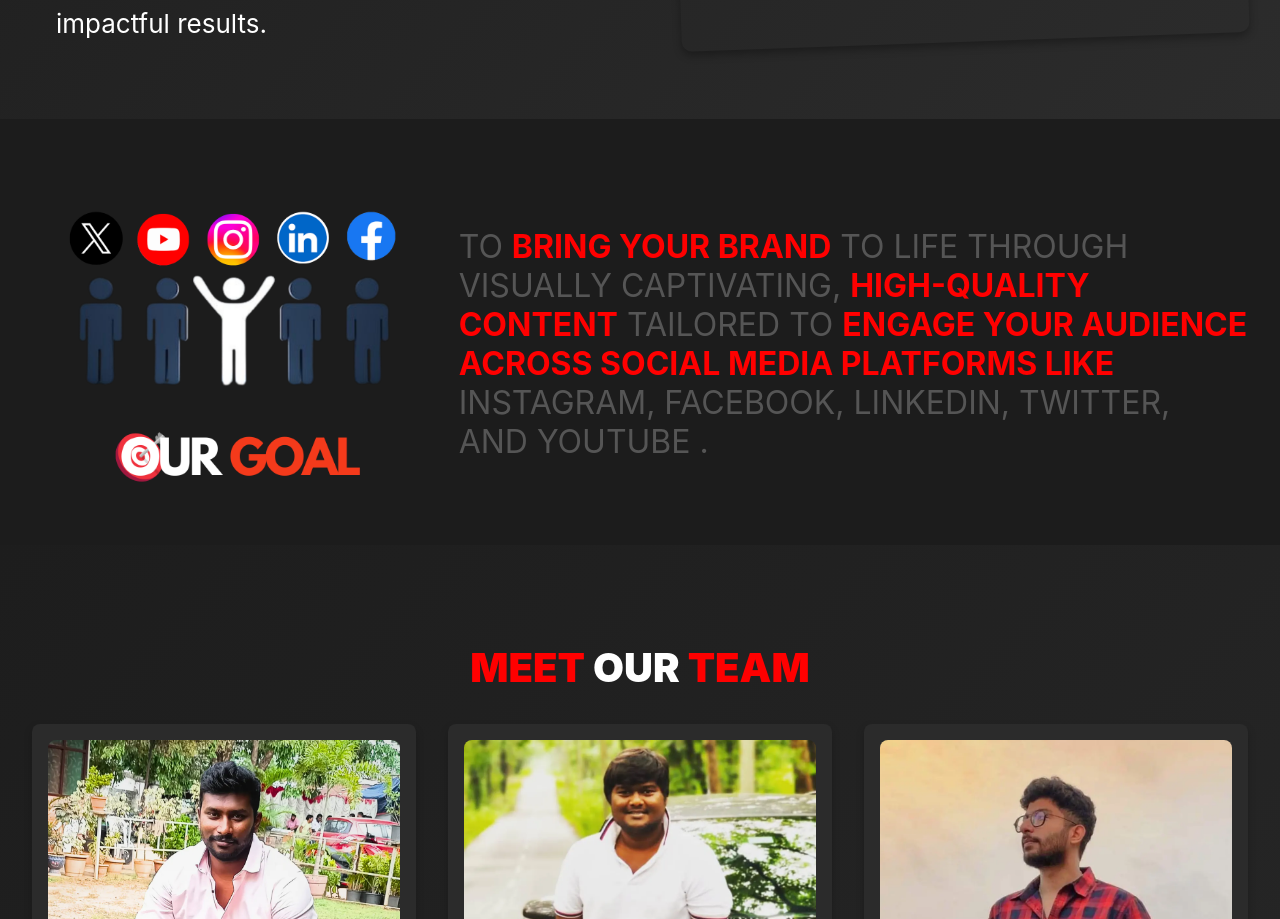
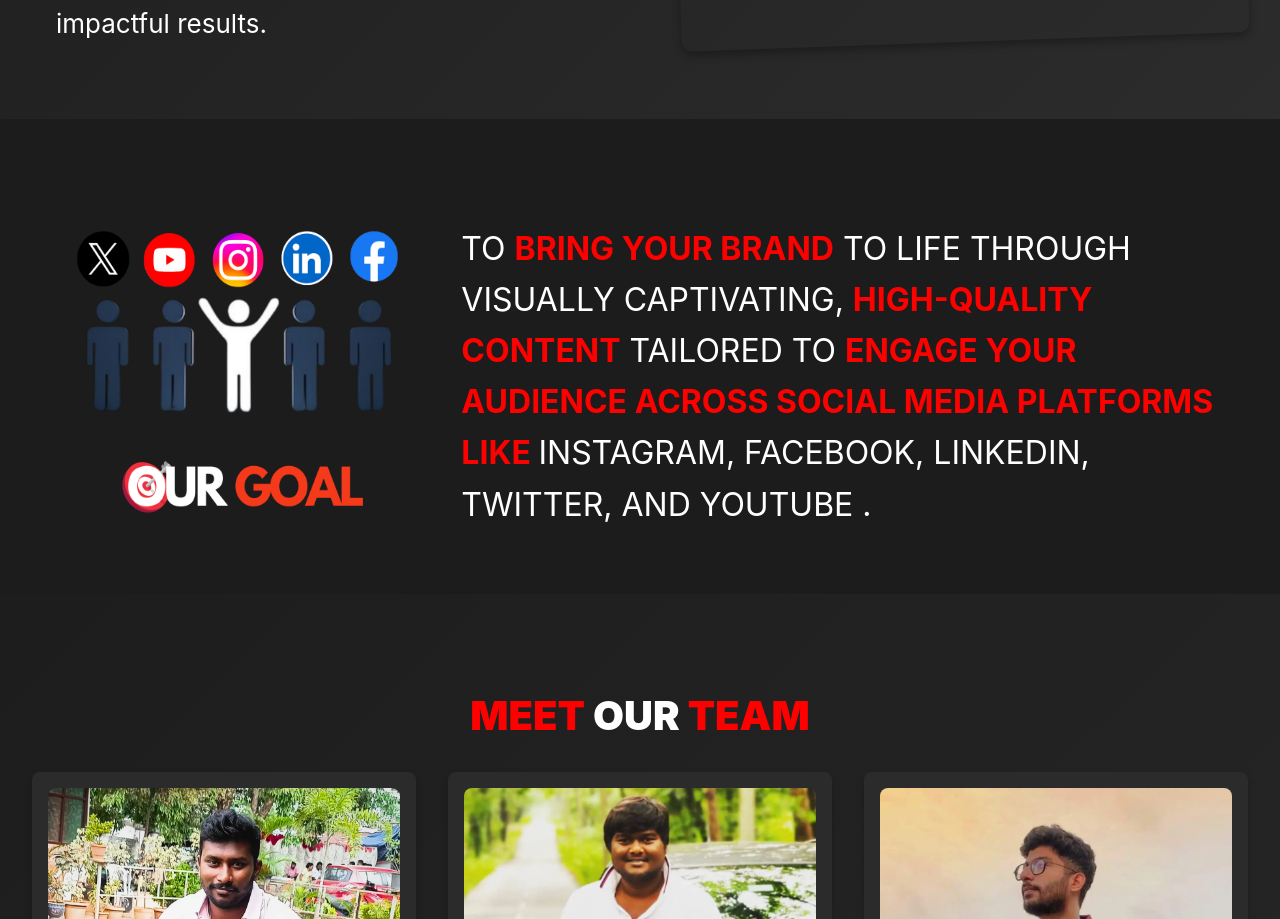
Before and after one commit to PiyushGogo/just-do-it, a React (Create React App) app in the folder just-do-it/: page / in a window 1280 px wide. Shown: the part 1051-1970 px from the top of the page. Built offline with nearby package versions, Linux system fonts and the light colour scheme.

Commit message:
goal page css fix

```diff
--- a/just-do-it/src/pages/GoalSection/GoalSection.css
+++ b/just-do-it/src/pages/GoalSection/GoalSection.css
@@ -3,14 +3,14 @@
     flex-wrap: wrap;
     align-items: center;
     justify-content: space-between;
-    padding: 1rem 2rem;
     background-color: #1c1c1c;
-    color: #ffffff;
-    /* border-radius: 12px; */
+
   }
   .goal-description{
     font-size: 2rem;
-    padding-top: 60px;
+    padding-top: 40px;
+    color: white;
+    line-height: 1.6;
   }
 
   .goal-content {
@@ -50,12 +50,13 @@
 
   /* Responsive styling */
   @media (max-width: 768px) {
-    .goal-section{
+    /* .goal-section{
         padding: 0rem 1rem;
-    }
+    } */
     .goal-description{
         font-size: 1rem;
         padding-top: 0px;
+
     }
     .goal-heading{
         display: none;
--- a/just-do-it/src/pages/GoalSection/GoalSection.jsx
+++ b/just-do-it/src/pages/GoalSection/GoalSection.jsx
@@ -4,12 +4,11 @@ import "./GoalSection.css"; // External CSS for styling
 const GoalSection = () => {
   return (
     <section className="goal-section">
-      <div className="goal-content">
+      <div className="goal-content sec">
         <div className="goal-image">
           <img src="/goal.png" alt="Goal" className="icon" />
         </div>
         <div className="goal-text">
-          {/* <h2 className="goal-heading">OUR GOAL</h2> */}
           <p className="goal-description">
             TO <span className="highlight-text">BRING YOUR BRAND</span> TO LIFE
             THROUGH VISUALLY CAPTIVATING,{" "}
```
